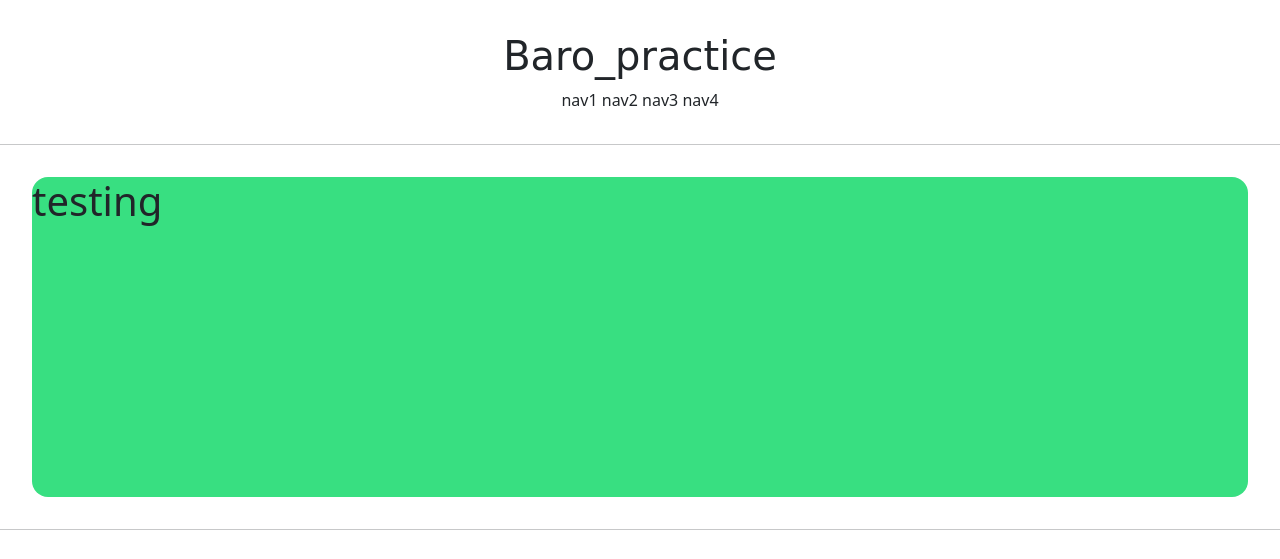
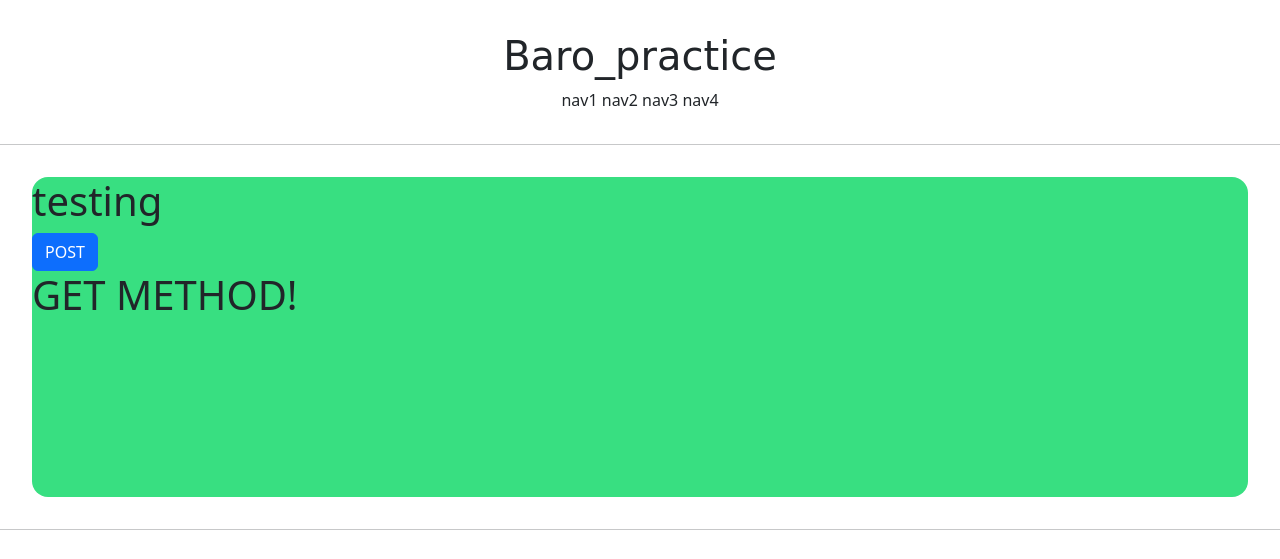
Before and after one commit to kkyh12180/Django_practice, a Django app: page /account/hello_world/ in a window 1280 px wide. Shown: the top 559 px of the page. Run offline with Django 4.2, Linux system fonts and the light colour scheme; some web fonts are replaced.

Commit message:
Lesson 16

```diff
--- a/baro_practice/account_app/templates/account_app/hello_world.html
+++ b/baro_practice/account_app/templates/account_app/hello_world.html
@@ -5,5 +5,15 @@
         <h1>
             testing
         </h1>
+
+        <form action="/account/hello_world/" method="post">
+            <!-- Django에서 제공하는 보안 기능 -->
+            {% csrf_token %}
+            <input type="submit" class="btn btn-primary" value="POST">
+        </form>
+
+        <h1>
+            {{ text }}
+        </h1>
     </div>
 {% endblock %}
--- a/baro_practice/account_app/views.py
+++ b/baro_practice/account_app/views.py
@@ -3,4 +3,7 @@ from django.shortcuts import render
 # Create your views here.
 
 def hello_world(request) :
-    return render(request, 'account_app/hello_world.html')
+
+    if request.method == 'POST' :
+        return render(request, 'account_app/hello_world.html', context={'text': 'POST METHOD!'})
+    return render(request, 'account_app/hello_world.html', context={'text': 'GET METHOD!'})
```
